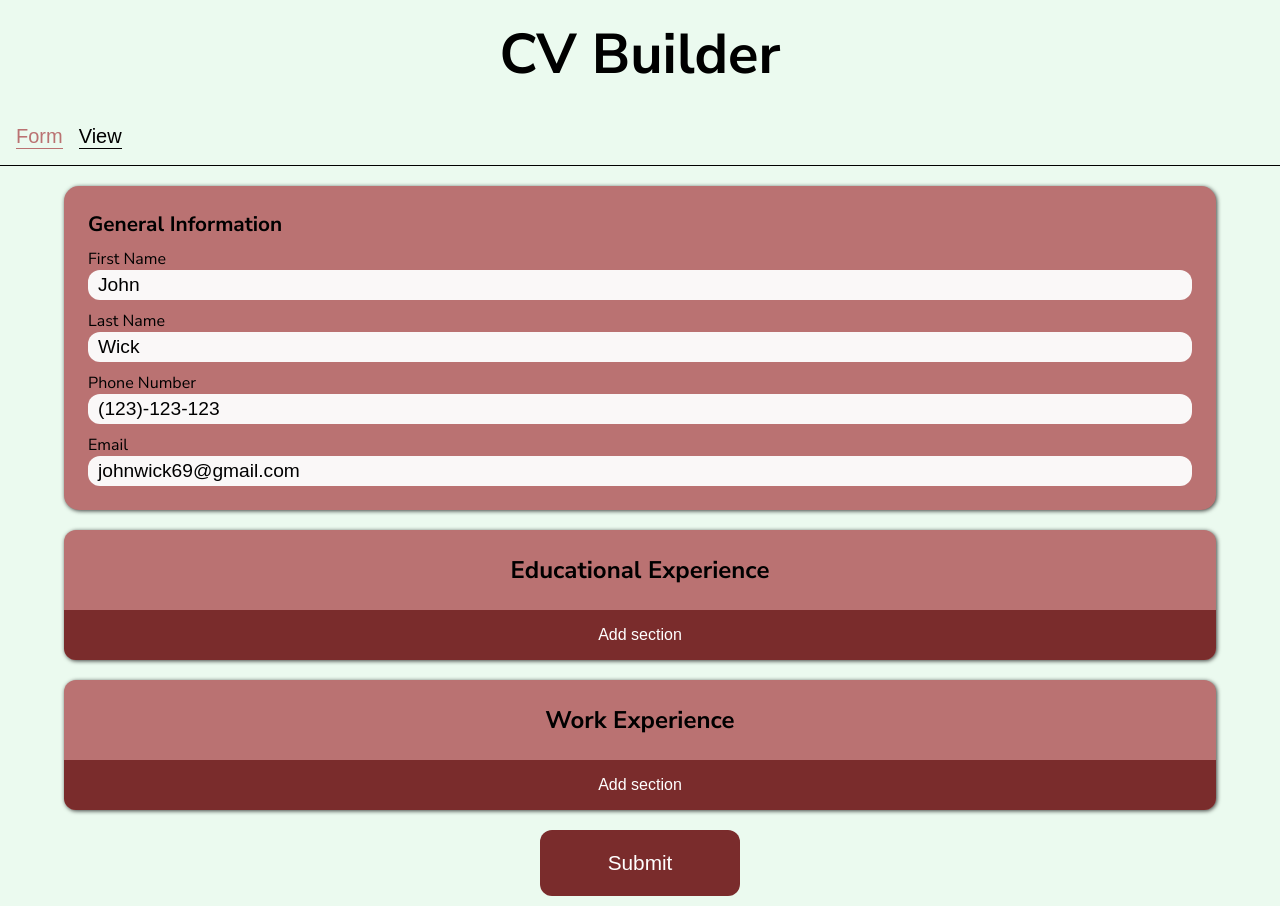
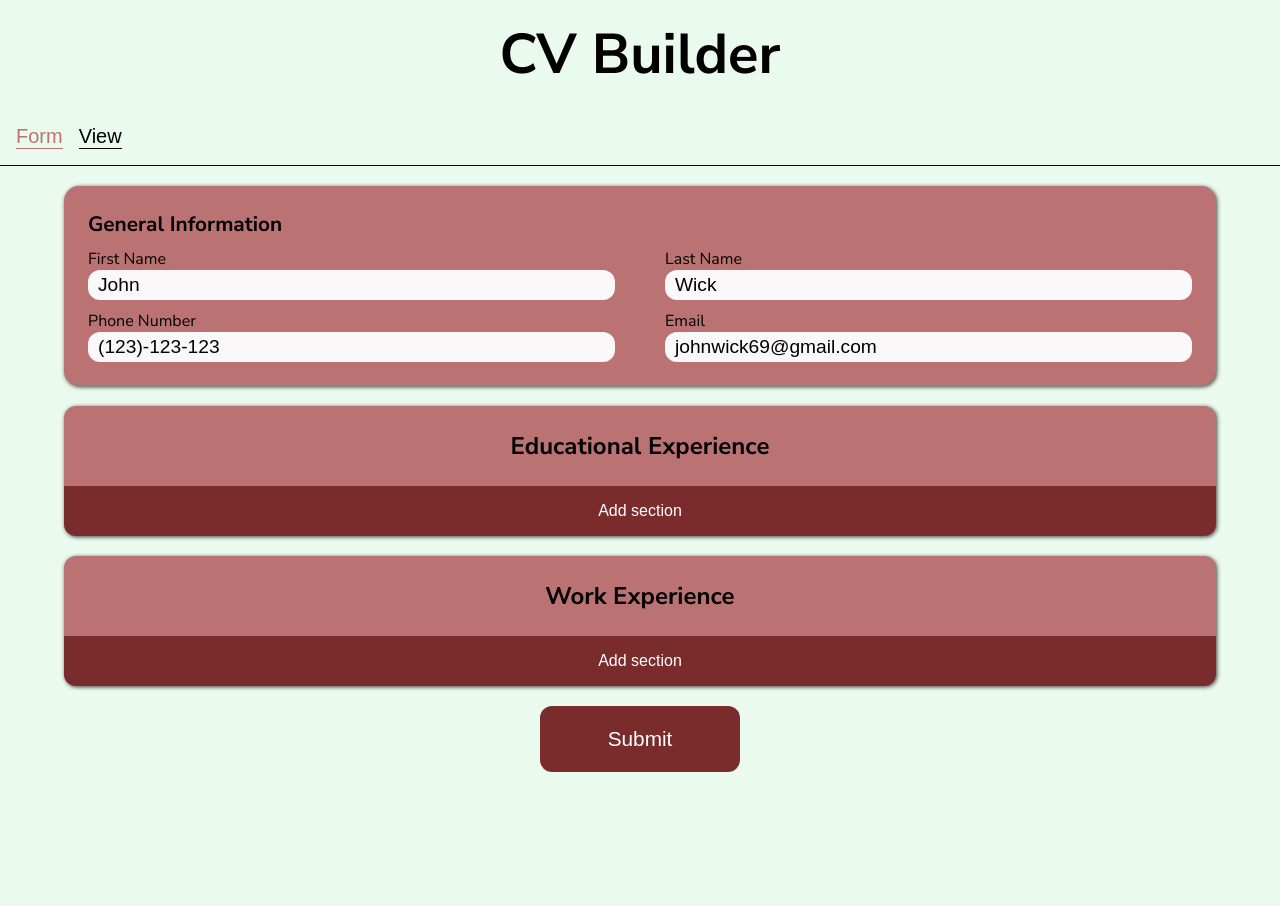
Before and after one commit to kenyounot123/react-cv, a React (Vite) app: page / in a window 1280 px wide. After the commit the page ends 800 px from the top, so only its background shows below. Built offline with nearby package versions, Linux system fonts and the light colour scheme.

Commit message:
update responsive layout and design for larger screens

```diff
--- a/src/App.css
+++ b/src/App.css
@@ -63,6 +63,7 @@ body {
   text-align: center;
 }
 .input-field {
+  position: relative;
   border: none;
   border-radius: 12px;
   width: 100%;
@@ -156,3 +157,21 @@ body {
 .edit-btn {
   margin-top: 100px;
 }
+@media (min-width: 700px) {
+  .form-info-section {
+    display: flex;
+    flex-direction: column;
+  }
+  .first-and-last-name,
+  .phone-and-email {
+    display: flex;
+    justify-content: center;
+    gap: 50px;
+  }
+  .first-name-field,
+  .last-name-field,
+  .phone-field,
+  .email-field {
+    flex-grow: 1;
+  }
+}
--- a/src/components/InfoForm.jsx
+++ b/src/components/InfoForm.jsx
@@ -4,6 +4,8 @@ export default function InfoForm({ defaultInfo, handleChange }) {
     <div className="form-info-container container">
       <h3 className="form-info-title"> General Information </h3>
       <form className="form-info-section">
+        <div className="first-and-last-name">
+          <div className="first-name-field">
             <label className="input-field-labels" htmlFor="firstName">
               First Name
             </label>
@@ -16,7 +18,8 @@ export default function InfoForm({ defaultInfo, handleChange }) {
               className="input-field"
               type="text"
             />
-
+          </div>
+          <div className="last-name-field">
             <label className="input-field-labels" htmlFor="lastName">
               Last Name
             </label>
@@ -30,7 +33,11 @@ export default function InfoForm({ defaultInfo, handleChange }) {
               className="input-field"
               type="text"
             />
+          </div>
+        </div>
 
+        <div className="phone-and-email">
+          <div className="phone-field">
             <label className="input-field-labels" htmlFor="phoneNumber">
               Phone Number
             </label>
@@ -43,17 +50,22 @@ export default function InfoForm({ defaultInfo, handleChange }) {
               className="input-field"
               type="text"
             />
-
+          </div>
+          <div className="email-field">
             <label className="input-field-labels" htmlFor="email">
               Email
             </label>
             <input
               value={defaultInfo.generalInfo.email}
-          onChange={(e) => handleChange("generalInfo", "email", e.target.value)}
+              onChange={(e) =>
+                handleChange("generalInfo", "email", e.target.value)
+              }
               id="email"
               className="input-field"
               type="email"
             />
+          </div>
+        </div>
       </form>
     </div>
   );
```
Lines whose indentation alone changed are shown as unchanged.
